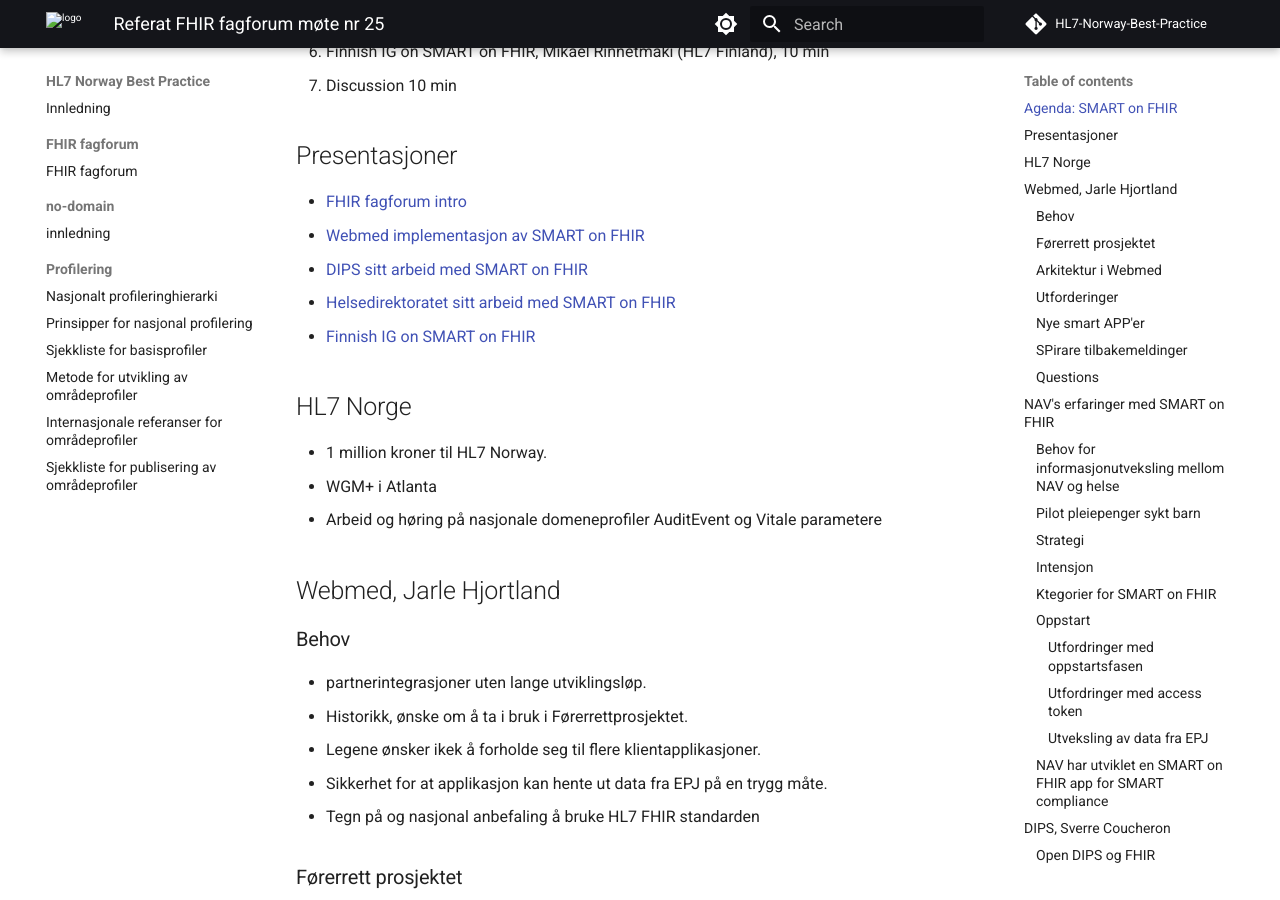
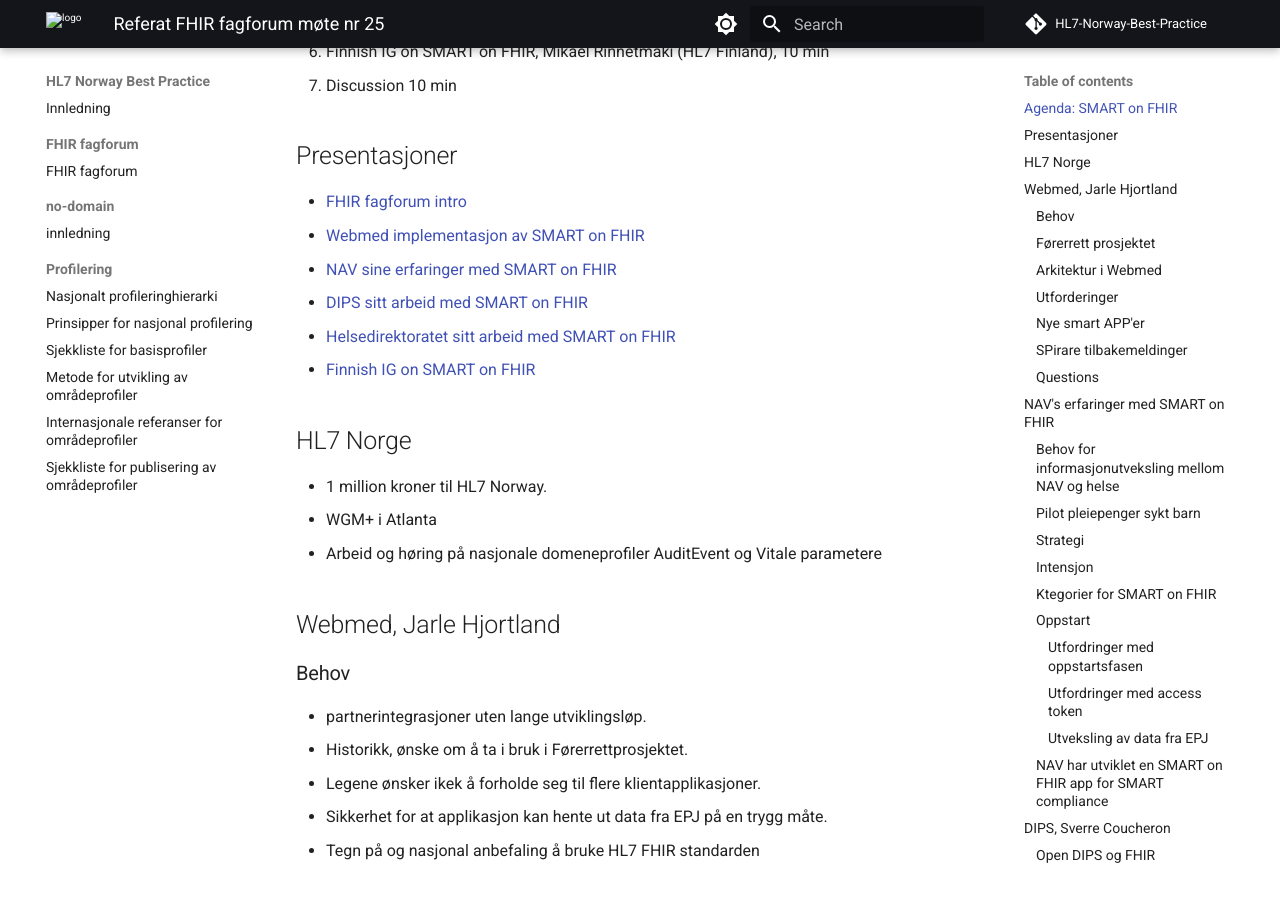
Before and after one commit to HL7Norway/best-practice, an MkDocs documentation site: the page built from docs/FHIR-faglig-forum/_referat/2024-08-28-referat.md, in a window 1280 px wide and 900 px high, scrolled down 585 px. Built offline with MkDocs 1.6.1 and Material for MkDocs 9.7.7, drawn with Linux system fonts in a browser that asks for light colours; comment, search, counter and statistics services are not loaded.

Commit message:
Presentasjon NAV FFF 25

```diff
--- a/docs/FHIR-faglig-forum/_referat/2024-08-28-referat.md
+++ b/docs/FHIR-faglig-forum/_referat/2024-08-28-referat.md
@@ -28,6 +28,7 @@
 
 * [FHIR fagforum intro](../docs/FHIR-faglig-forum/presentasjon/2024-08-28-FHIR-fagforum-25.pdf)
 * [Webmed implementasjon av SMART on FHIR](../docs/FHIR-faglig-forum/presentasjon/2024-08-28-WebMed.pdf)
+* [NAV sine erfaringer med SMART on FHIR](../docs/FHIR-faglig-forum/presentasjon/2024-08-28-NAV.pdf)
 * [DIPS sitt arbeid med SMART on FHIR](../docs/FHIR-faglig-forum/presentasjon/2024-08-28-DIPS-sof.pdf)
 * [Helsedirektoratet sitt arbeid med SMART on FHIR](../docs/FHIR-faglig-forum/presentasjon/2024-08-28-SMART-veileder-hdir.pdf)
 * [Finnish IG on SMART on FHIR](../docs/FHIR-faglig-forum/presentasjon/2024-08-Rinnetmaki.pdf)
```
Also changed, not shown: 1 other file.
